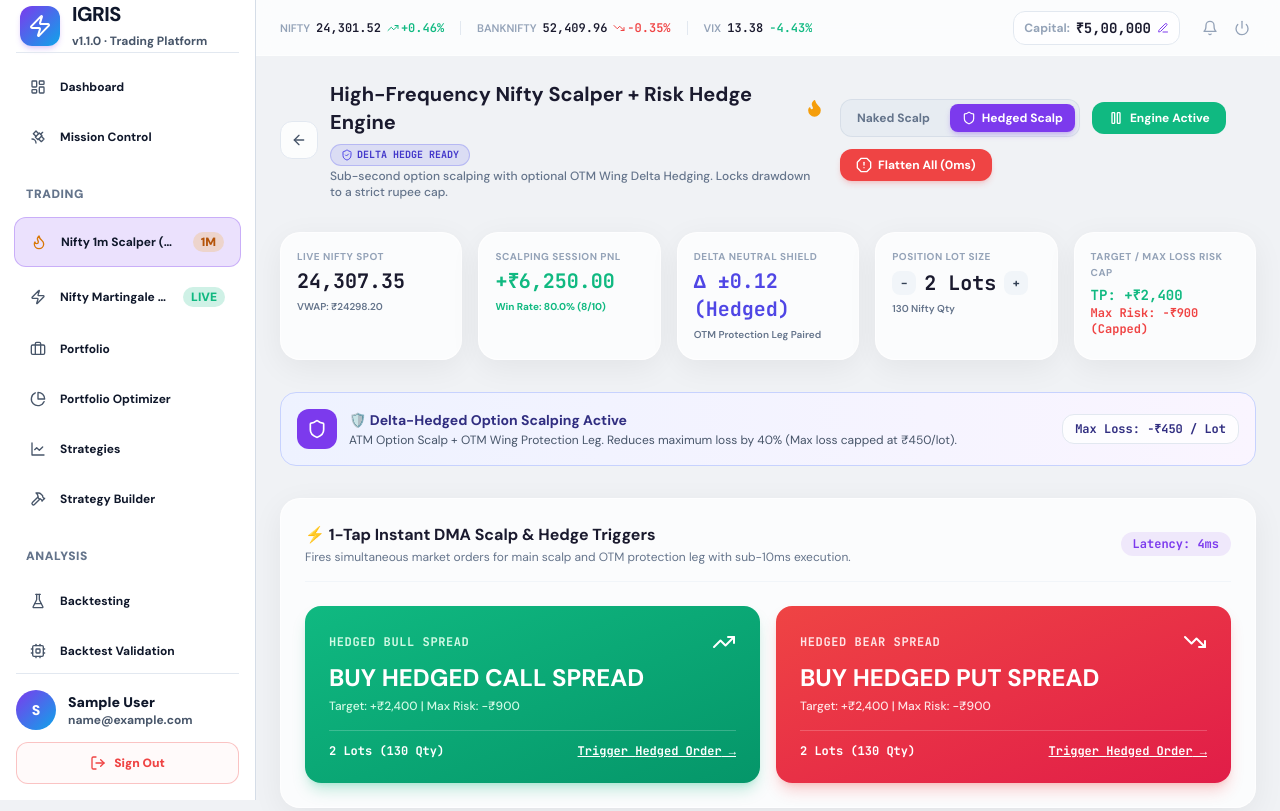
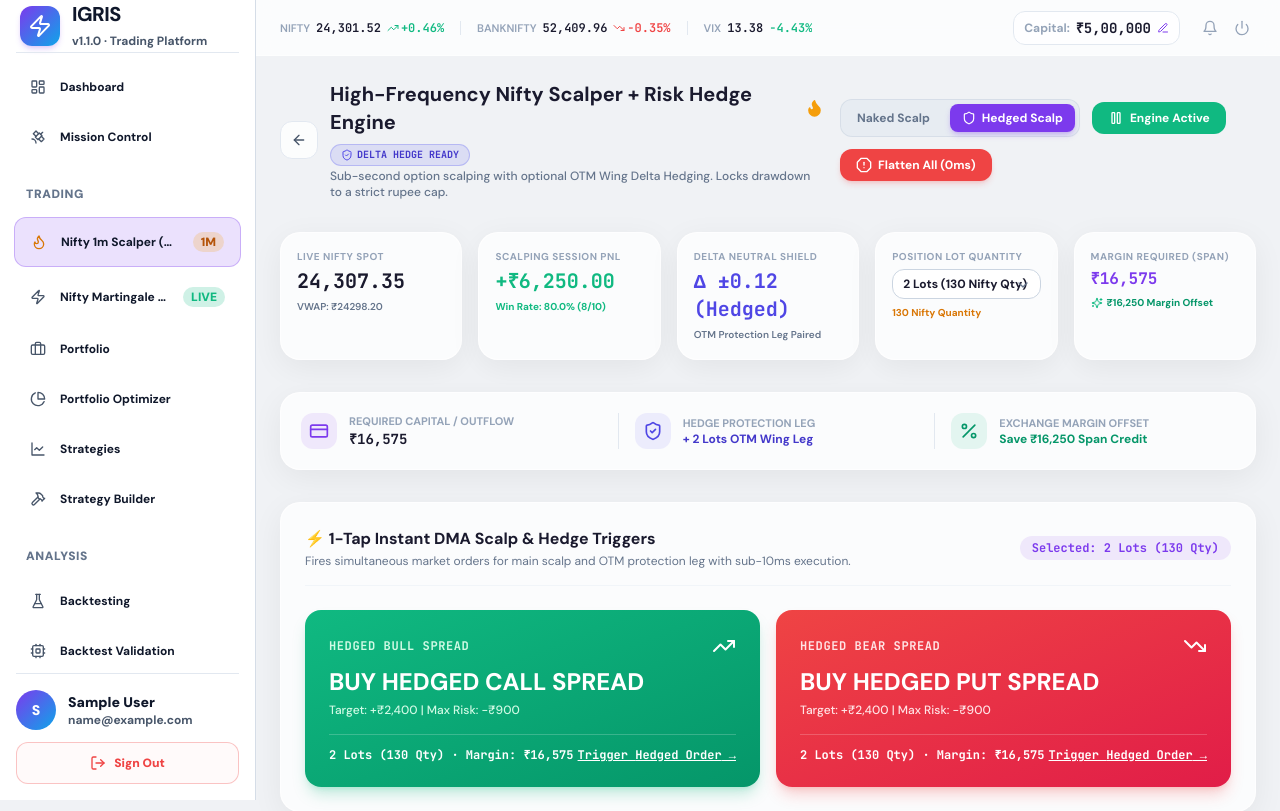
Before and after one commit to Likhith02072005/IGRIS, a Next.js app in the folder frontend/: page /dashboard/strategies/nifty-scalper in a window 1280 px wide. Shown: the top 811 px of the page. Built offline with nearby package versions, Linux system fonts and the light colour scheme; sample sign-in values are in the browser's storage.

Commit message:
Add Lot Quantity dropdown selector (1-20 lots) and live Margin Required / SPAN benefit calculator

```diff
--- a/frontend/src/app/dashboard/strategies/nifty-scalper/page.tsx
+++ b/frontend/src/app/dashboard/strategies/nifty-scalper/page.tsx
@@ -4,7 +4,8 @@ import React, { useState, useEffect } from 'react';
 import Link from 'next/link';
 import {
   Zap, TrendingUp, TrendingDown, RefreshCw, AlertOctagon, ArrowLeft, CheckCircle2, Play, Pause,
-  ShieldCheck, Activity, BarChart2, DollarSign, Clock, Layers, Flame, Shield, Lock, Sliders
+  ShieldCheck, Activity, BarChart2, DollarSign, Clock, Layers, Flame, Shield, Lock, Sliders,
+  ChevronDown, CreditCard, Percent, Sparkles
 } from 'lucide-react';
 
 import { useCapitalStore } from '../../../../store/capital';
@@ -27,6 +28,17 @@ interface ScalpTrade {
   status: 'CLOSED_WIN' | 'CLOSED_LOSS' | 'ACTIVE';
 }
 
+const LOT_OPTIONS = [
+  { lots: 1, qty: 65, label: '1 Lot (65 Nifty Qty)' },
+  { lots: 2, qty: 130, label: '2 Lots (130 Nifty Qty)' },
+  { lots: 3, qty: 195, label: '3 Lots (195 Nifty Qty)' },
+  { lots: 4, qty: 260, label: '4 Lots (260 Nifty Qty)' },
+  { lots: 5, qty: 325, label: '5 Lots (325 Nifty Qty)' },
+  { lots: 8, qty: 520, label: '8 Lots (520 Nifty Qty)' },
+  { lots: 10, qty: 650, label: '10 Lots (650 Nifty Qty)' },
+  { lots: 20, qty: 1300, label: '20 Lots (1,300 Nifty Qty)' },
+];
+
 export default function NiftyScalperConsole() {
   const { capital } = useCapitalStore();
 
@@ -38,10 +50,23 @@ export default function NiftyScalperConsole() {
   // Scalper state
   const [isEngineActive, setIsEngineActive] = useState(true);
   const [isHedgedMode, setIsHedgedMode] = useState(true); // Default Delta-Hedged mode ENABLED
-  const [currentLots, setCurrentLots] = useState(2); // Default 2 Lots for scalping
+  const [currentLots, setCurrentLots] = useState(2); // Selected lots from dropdown
   const [sessionPnL, setSessionPnL] = useState(6250);
   const [tradesCount, setTradesCount] = useState(10);
   const [winCount, setWinCount] = useState(8);
+
+  // Margin math
+  const qty = currentLots * 65;
+  const atmPremium = 115.00;
+  const otmHedgePremium = 12.50;
+
+  const nakedOutflow = Math.round(qty * atmPremium);
+  const hedgedOutflow = Math.round(qty * (atmPremium + otmHedgePremium));
+  const activeOutflow = isHedgedMode ? hedgedOutflow : nakedOutflow;
+
+  const nakedSpanMargin = Math.round(qty * atmPremium);
+  const hedgedSpanMargin = Math.round(qty * (atmPremium + otmHedgePremium));
+  const spanMarginBenefit = Math.round(qty * 125); // ₹125/qty margin credit benefit on spread
 
   const [trades, setTrades] = useState<ScalpTrade[]>([
     {
@@ -254,66 +279,72 @@ export default function NiftyScalperConsole() {
           <span className="text-[10px] text-slate-500 font-semibold block mt-1">OTM Protection Leg Paired</span>
         </div>
 
+        {/* Dynamic Dropdown Lot Size Selector */}
         <div className="card p-4 rounded-2xl border-l-4 border-l-amber-500">
-          <span className="text-[10px] font-bold text-slate-400 uppercase tracking-wider block">Position Lot Size</span>
-          <div className="flex items-center gap-2 mt-1">
-            <button
-              onClick={() => setCurrentLots(prev => Math.max(1, prev - 1))}
-              className="w-6 h-6 rounded-lg bg-slate-100 font-bold text-slate-700 text-xs flex items-center justify-center hover:bg-slate-200 cursor-pointer"
+          <span className="text-[10px] font-bold text-slate-400 uppercase tracking-wider block">Position Lot Quantity</span>
+          <div className="relative mt-1">
+            <select
+              value={currentLots}
+              onChange={(e) => setCurrentLots(Number(e.target.value))}
+              className="w-full bg-white/90 border border-slate-300 font-bold text-[#1a1a2e] text-xs py-1.5 px-2.5 rounded-xl appearance-none cursor-pointer focus:outline-none focus:border-[#7c3aed]"
             >
-              -
-            </button>
-            <span className="text-xl font-bold font-mono text-[#1a1a2e]">{currentLots} Lots</span>
-            <button
-              onClick={() => setCurrentLots(prev => Math.min(10, prev + 1))}
-              className="w-6 h-6 rounded-lg bg-slate-100 font-bold text-slate-700 text-xs flex items-center justify-center hover:bg-slate-200 cursor-pointer"
-            >
-              +
-            </button>
+              {LOT_OPTIONS.map(opt => (
+                <option key={opt.lots} value={opt.lots}>
+                  {opt.label}
+                </option>
+              ))}
+            </select>
+            <ChevronDown className="w-4 h-4 text-slate-500 absolute right-2.5 top-2 pointer-events-none" />
           </div>
-          <span className="text-[10px] text-slate-500 font-semibold block mt-1">{currentLots * 65} Nifty Qty</span>
+          <span className="text-[10px] text-amber-600 font-bold block mt-1.5">{qty} Nifty Quantity</span>
         </div>
 
+        {/* Live Margin Required Calculator */}
         <div className="card p-4 rounded-2xl border-l-4 border-l-teal-500 col-span-2 lg:col-span-1">
-          <span className="text-[10px] font-bold text-slate-400 uppercase tracking-wider block">Target / Max Loss Risk Cap</span>
-          <span className="text-sm font-bold font-mono text-[#10b981] block mt-1">
-            TP: +₹{((isHedgedMode ? 1200 : 1500) * currentLots).toLocaleString()}
+          <span className="text-[10px] font-bold text-slate-400 uppercase tracking-wider block">Margin Required (SPAN)</span>
+          <span className="text-base font-bold font-mono text-[#7c3aed] block mt-0.5">
+            ₹{activeOutflow.toLocaleString('en-IN')}
           </span>
-          <span className="text-xs font-bold font-mono text-[#ef4444] block">
-            Max Risk: -₹{((isHedgedMode ? 450 : 750) * currentLots).toLocaleString()} {isHedgedMode ? '(Capped)' : ''}
+          <span className="text-[10px] text-emerald-600 font-bold block mt-1 flex items-center gap-1">
+            <Sparkles className="w-3 h-3 text-emerald-500" /> ₹{spanMarginBenefit.toLocaleString()} Margin Offset
           </span>
         </div>
       </div>
 
-      {/* Hedging Mode Breakdown Banner */}
-      <div className={`p-4 rounded-2xl border flex flex-col sm:flex-row sm:items-center justify-between gap-4 transition-all ${
-        isHedgedMode
-          ? 'bg-gradient-to-r from-indigo-50 to-purple-50 border-indigo-200 text-indigo-900'
-          : 'bg-gradient-to-r from-amber-50 to-orange-50 border-amber-200 text-amber-900'
-      }`}>
+      {/* Margin Required & Hedging Breakdown Bar */}
+      <div className="card p-4 sm:p-5 rounded-2xl border border-white/60 bg-gradient-to-r from-purple-50/60 to-indigo-50/60 grid grid-cols-1 sm:grid-cols-3 gap-4 text-xs">
         <div className="flex items-center gap-3">
-          <div className={`w-10 h-10 rounded-xl flex items-center justify-center font-bold text-white shadow-xs ${
-            isHedgedMode ? 'bg-[#7c3aed]' : 'bg-amber-500'
-          }`}>
-            {isHedgedMode ? <Shield className="w-5 h-5" /> : <Flame className="w-5 h-5" />}
+          <div className="w-9 h-9 rounded-xl bg-[#7c3aed]/10 text-[#7c3aed] flex items-center justify-center font-bold">
+            <CreditCard className="w-5 h-5" />
           </div>
           <div>
-            <h3 className="text-sm font-bold font-heading">
-              {isHedgedMode ? '🛡️ Delta-Hedged Option Scalping Active' : '⚡ Naked Option Scalping Active'}
-            </h3>
-            <p className="text-xs text-slate-600 mt-0.5">
-              {isHedgedMode
-                ? `ATM Option Scalp + OTM Wing Protection Leg. Reduces maximum loss by 40% (Max loss capped at ₹450/lot).`
-                : `Pure directional naked option buying. Higher reward (+₹1,500/lot) with standard -₹750 SL.`
-              }
-            </p>
+            <span className="text-[11px] font-bold text-slate-400 uppercase block">Required Capital / Outflow</span>
+            <span className="text-sm font-bold font-mono text-[#1a1a2e]">₹{activeOutflow.toLocaleString('en-IN')}</span>
           </div>
         </div>
 
-        <div className="flex items-center gap-3 text-xs font-mono font-bold">
-          <span className="px-3 py-1.5 rounded-xl bg-white/80 border border-slate-200">
-            {isHedgedMode ? 'Max Loss: -₹450 / Lot' : 'Max Loss: -₹750 / Lot'}
-          </span>
+        <div className="flex items-center gap-3 border-t sm:border-t-0 sm:border-l border-slate-200 pt-3 sm:pt-0 sm:pl-4">
+          <div className="w-9 h-9 rounded-xl bg-indigo-500/10 text-indigo-600 flex items-center justify-center font-bold">
+            <ShieldCheck className="w-5 h-5" />
+          </div>
+          <div>
+            <span className="text-[11px] font-bold text-slate-400 uppercase block">Hedge Protection Leg</span>
+            <span className="text-xs font-bold text-indigo-700">
+              {isHedgedMode ? `+ ${currentLots} Lots OTM Wing Leg` : 'Naked Directional (No Hedge)'}
+            </span>
+          </div>
+        </div>
+
+        <div className="flex items-center gap-3 border-t sm:border-t-0 sm:border-l border-slate-200 pt-3 sm:pt-0 sm:pl-4">
+          <div className="w-9 h-9 rounded-xl bg-emerald-500/10 text-emerald-600 flex items-center justify-center font-bold">
+            <Percent className="w-5 h-5" />
+          </div>
+          <div>
+            <span className="text-[11px] font-bold text-slate-400 uppercase block">Exchange Margin Offset</span>
+            <span className="text-xs font-bold text-emerald-600">
+              {isHedgedMode ? `Save ₹${spanMarginBenefit.toLocaleString()} Span Credit` : 'Standard Premium Outflow'}
+            </span>
+          </div>
         </div>
       </div>
 
@@ -329,7 +360,7 @@ export default function NiftyScalperConsole() {
             </p>
           </div>
           <span className="px-3 py-1 rounded-full bg-[#7c3aed]/10 text-[#7c3aed] font-mono text-xs font-bold">
-            Latency: 4ms
+            Selected: {currentLots} Lots ({qty} Qty)
           </span>
         </div>
 
@@ -352,7 +383,7 @@ export default function NiftyScalperConsole() {
               Target: +₹{((isHedgedMode ? 1200 : 1500) * currentLots).toLocaleString()} | Max Risk: -₹{((isHedgedMode ? 450 : 750) * currentLots).toLocaleString()}
             </p>
             <div className="mt-4 pt-3 border-t border-white/20 flex justify-between items-center text-xs font-mono font-bold">
-              <span>{currentLots} Lots ({currentLots * 65} Qty)</span>
+              <span>{currentLots} Lots ({qty} Qty) · Margin: ₹{activeOutflow.toLocaleString()}</span>
               <span className="underline">Trigger {isHedgedMode ? 'Hedged Order' : 'Instant Order'} →</span>
             </div>
           </button>
@@ -375,7 +406,7 @@ export default function NiftyScalperConsole() {
               Target: +₹{((isHedgedMode ? 1200 : 1500) * currentLots).toLocaleString()} | Max Risk: -₹{((isHedgedMode ? 450 : 750) * currentLots).toLocaleString()}
             </p>
             <div className="mt-4 pt-3 border-t border-white/20 flex justify-between items-center text-xs font-mono font-bold">
-              <span>{currentLots} Lots ({currentLots * 65} Qty)</span>
+              <span>{currentLots} Lots ({qty} Qty) · Margin: ₹{activeOutflow.toLocaleString()}</span>
               <span className="underline">Trigger {isHedgedMode ? 'Hedged Order' : 'Instant Order'} →</span>
             </div>
           </button>
```
